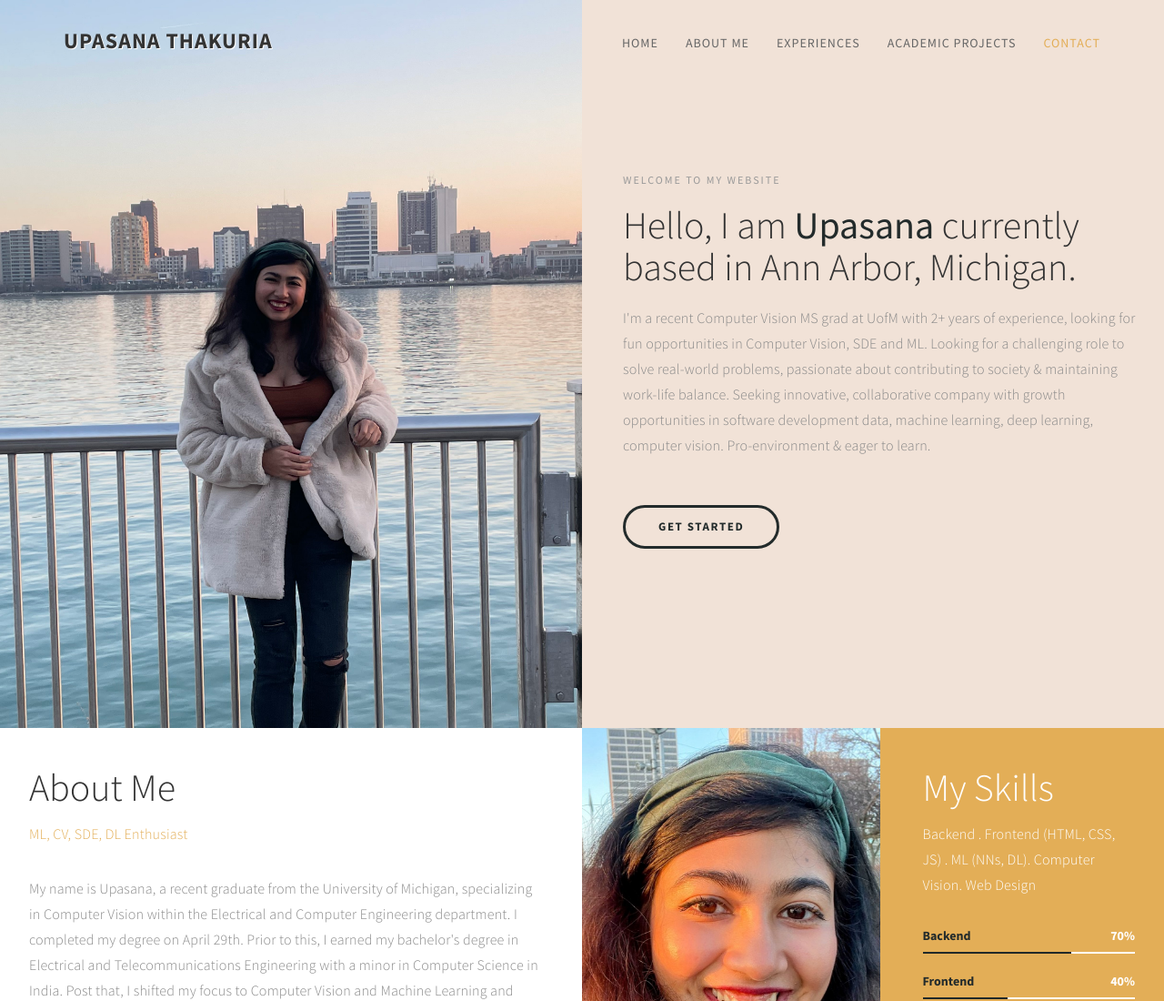
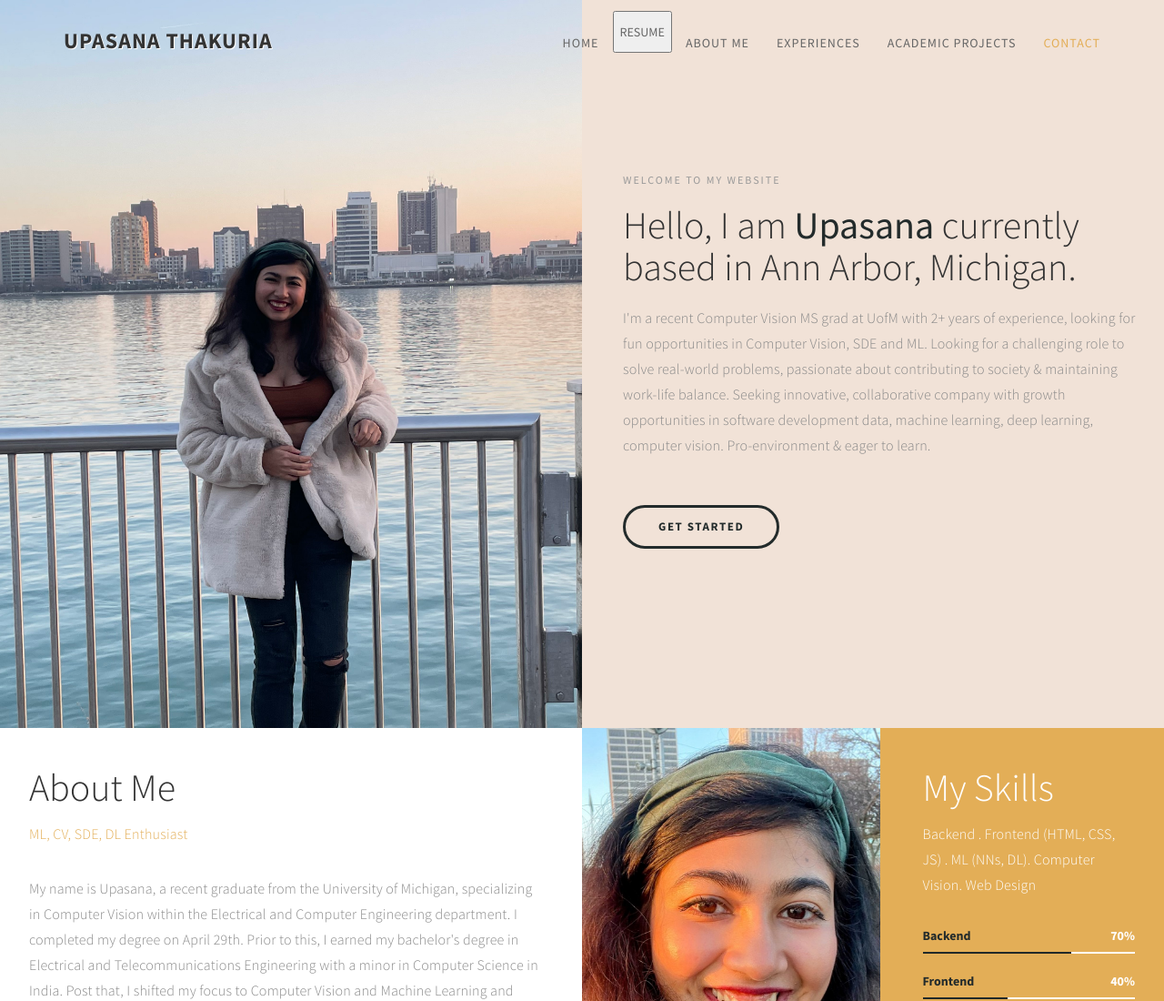
Before and after one commit to upasana74/UpasanaThakuria.github.io, a plain HTML site: page index.html in a window 1280 px wide. Shown: the top 1100 px of the page at 91% size. Drawn offline with Linux system fonts and the light colour scheme.

Commit message:
Add files via upload

```diff
--- a/index.html
+++ b/index.html
@@ -52,6 +52,7 @@ http://www.templatemo.com/tm-498-stimulus
           <div class="collapse navbar-collapse">
                <ul class="nav navbar-nav navbar-right">
                     <li><a href="#home" class="smoothScroll">Home</a></li>
+                    <li><strong><a href = "https://drive.google.com/file/d/1eQqDyFz4RzkwQQOzlj9oH_6Lcr7QxBdJ/view?usp=sharing"><button>RESUME</button></a></strong></li>
                     <li><a href="#about" class="smoothScroll">About Me</a></li>
                     <li><a href="#experience" class="smoothScroll">Experiences</a></li>
                     <li><a href="#quotes" class="smoothScroll">Academic Projects</a></li>
```
